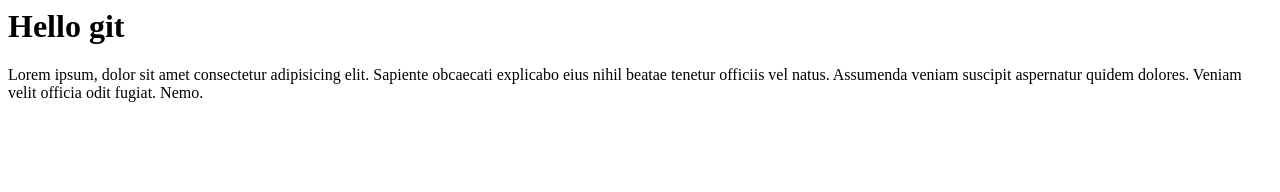
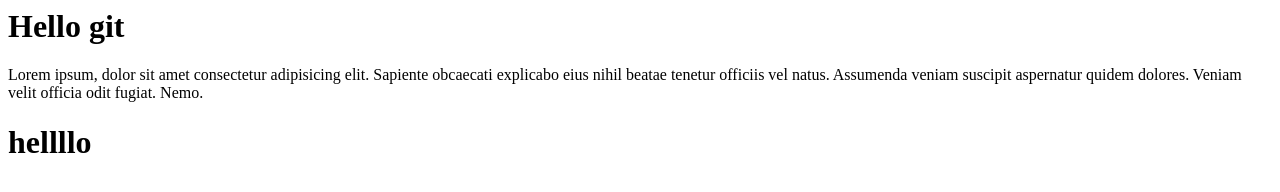
Before and after one commit to kamilaminu/git-practice, a plain HTML site: page index.html in a window 1280 px wide. Drawn offline with Linux system fonts and the light colour scheme.

Commit message:
Update index.html

```diff
--- a/index.html
+++ b/index.html
@@ -1,2 +1,3 @@
 <h1>Hello git</h1>
 <p>Lorem ipsum, dolor sit amet consectetur adipisicing elit. Sapiente obcaecati explicabo eius nihil beatae tenetur officiis vel natus. Assumenda veniam suscipit aspernatur quidem dolores. Veniam velit officia odit fugiat. Nemo.</p>
+<h1>hellllo</h1>
```
